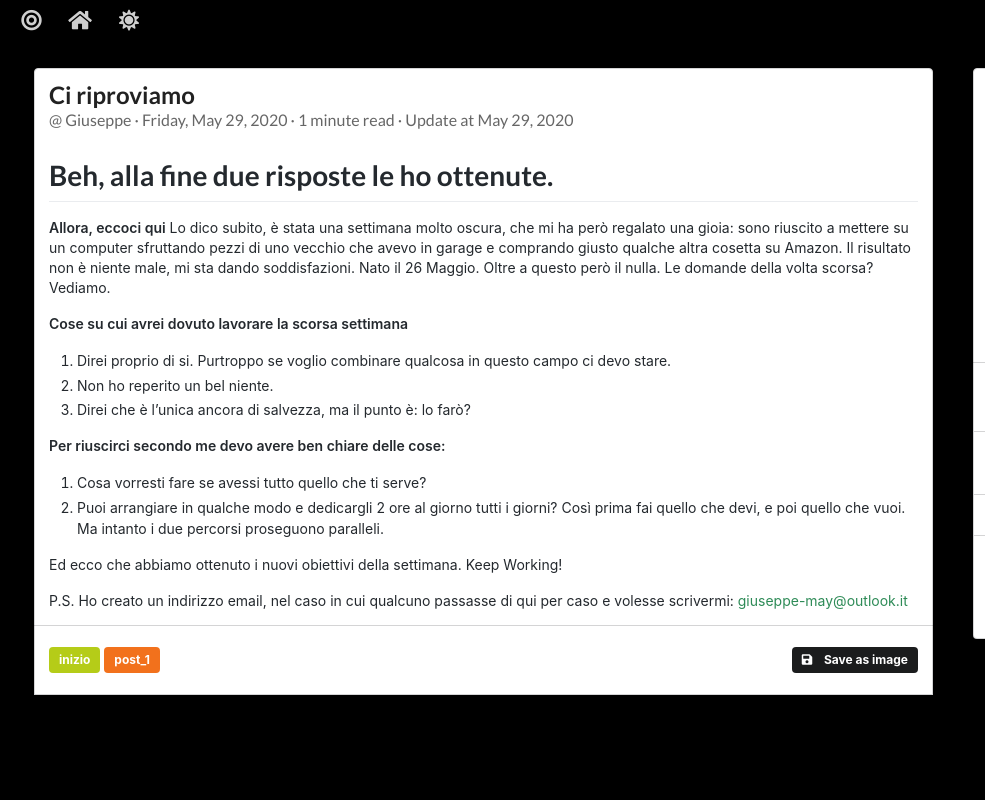
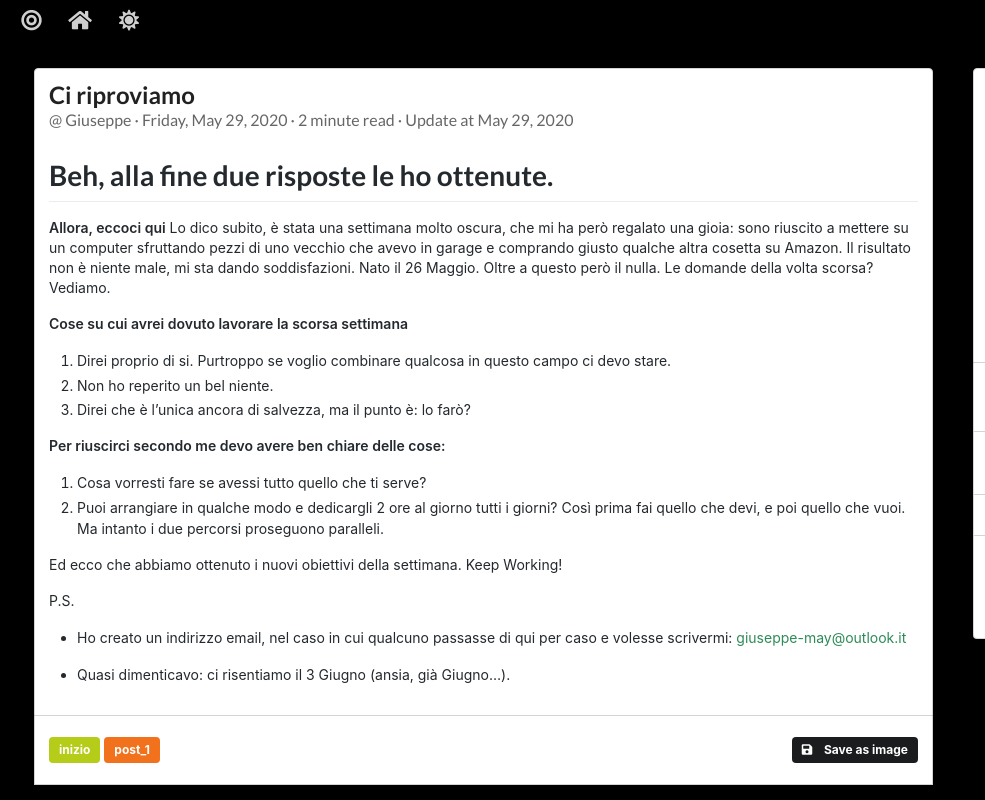
Before and after one commit to giuseppe-may/giuseppe-may.github.io, a plain HTML site: page posts/20-05-29-title/index.html in a window 1280 px wide. Shown: the full height of the page, 0-985 px from the left. Drawn offline with Linux system fonts and the light colour scheme.

Commit message:
Hugo test 05-29

```diff
--- a/posts/20-05-29-title/index.html
+++ b/posts/20-05-29-title/index.html
@@ -86,7 +86,7 @@ Ci riproviamo
       <header style="margin-top: 0 !important;">
         <h2 class="ui header">
           Ci riproviamo
-          <div class="sub header">@ Giuseppe · Friday, May 29, 2020 · 1 minute read · Update at May 29, 2020</div>
+          <div class="sub header">@ Giuseppe · Friday, May 29, 2020 · 2 minute read · Update at May 29, 2020</div>
         </h2>
       </header>
       <article style="margin-top: 2rem;"><h1 id="beh-alla-fine-due-risposte-le-ho-ottenute">Beh, alla fine due risposte le ho ottenute.</h1>
@@ -106,8 +106,15 @@ Oltre a questo però il nulla. Le domande della volta scorsa? Vediamo.</p>
 </ol>
 <p>Ed ecco che abbiamo ottenuto i nuovi obiettivi della settimana.
 Keep Working!</p>
-<p>P.S.
-Ho creato un indirizzo email, nel caso in cui qualcuno passasse di qui per caso e volesse scrivermi: <a href="mailto:giuseppe-may@outlook.it">giuseppe-may@outlook.it</a></p></article>
+<p>P.S.</p>
+<ul>
+<li>
+<p>Ho creato un indirizzo email, nel caso in cui qualcuno passasse di qui per caso e volesse scrivermi: <a href="mailto:giuseppe-may@outlook.it">giuseppe-may@outlook.it</a></p>
+</li>
+<li>
+<p>Quasi dimenticavo: ci risentiamo il 3 Giugno (ansia, già Giugno&hellip;).</p>
+</li>
+</ul></article>
     </section>
 
     <footer class="ui attached segment dream-tags">
```
Also changed, not shown: categories/primi_post/index.html (+1 -1 lines), index.html (+1 -1 lines), tags/inizio/index.html (+1 -1 lines), tags/post_1/index.html (+1 -1 lines).
